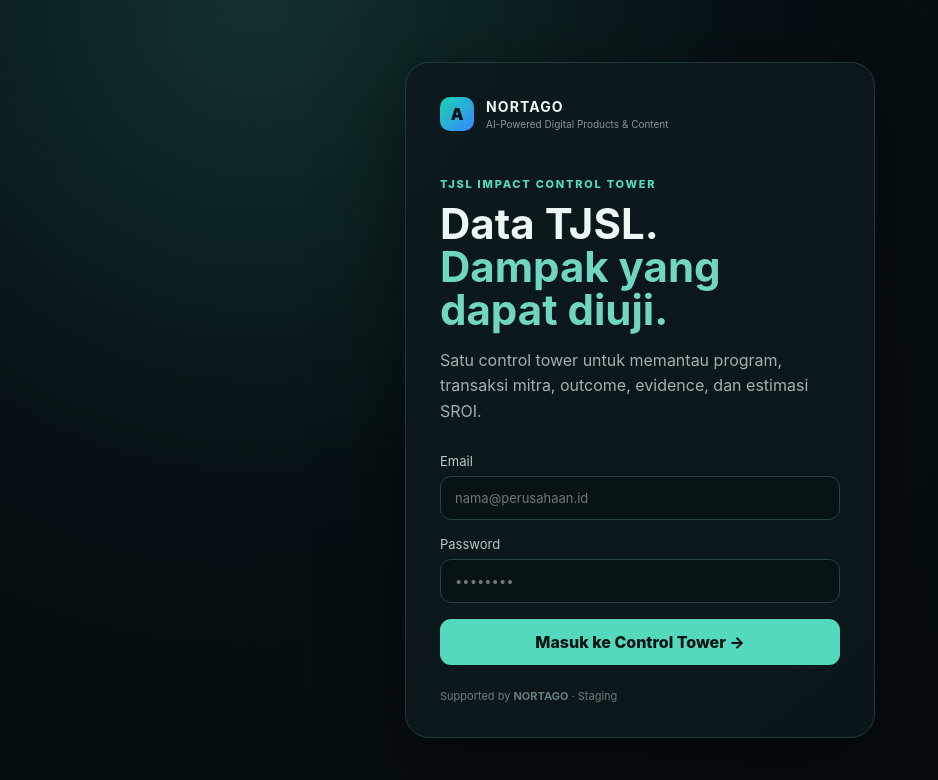
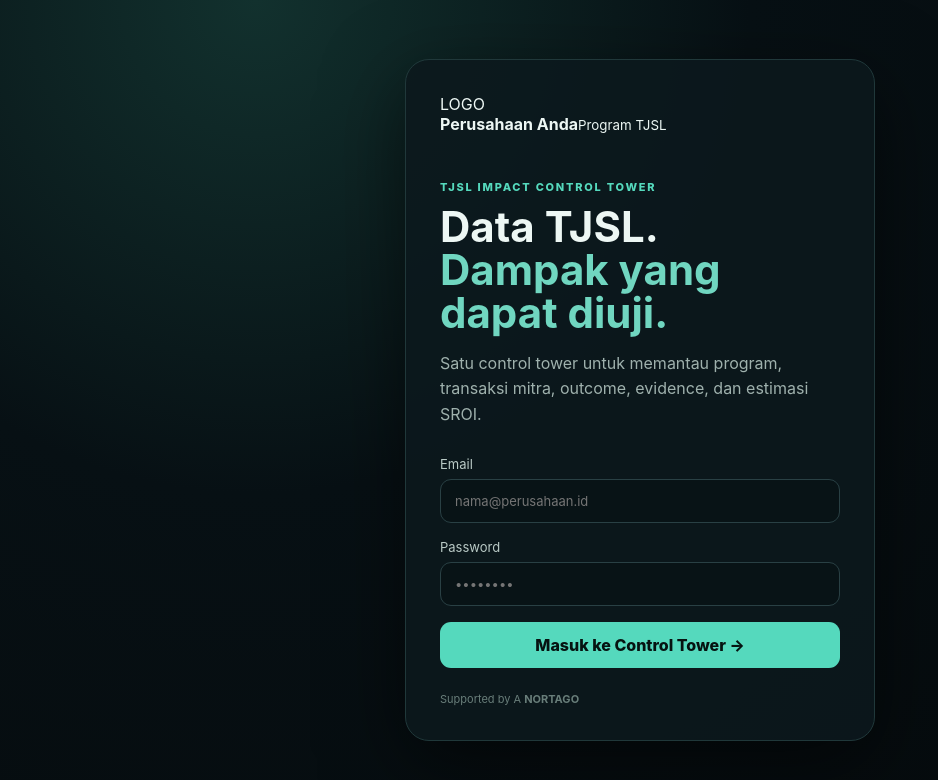
Before and after one commit to adiaris2022-rgb/tjsl-impact-control-tower, a Next.js app: page /control-tower in a window 1280 px wide. Shown: the top 780 px of the page, without its empty margins (0-938 px from the left). Built offline with nearby package versions, Linux system fonts and the light colour scheme; no server answers; the database is empty.

Commit message:
feat: add buyer company branding to login

```diff
--- a/app/control-tower/page.tsx
+++ b/app/control-tower/page.tsx
@@ -17,7 +17,7 @@ async function signIn(formData: FormData) {
   redirect("/control-tower");
 }
 
-export default async function ControlTowerPage({ searchParams }: { searchParams: Promise<{ error?: string }> }) {
+export default async function ControlTowerPage({ searchParams }: { searchParams: Promise<{ error?: string; tenant?: string }> }) {
   const cookieStore = await cookies();
   const supabase = createServerClient(
     process.env.NEXT_PUBLIC_SUPABASE_URL!,
@@ -30,10 +30,21 @@ export default async function ControlTowerPage({ searchParams }: { searchParams:
     return <Dashboard />;
   }
   const params = await searchParams;
+  const tenant = params.tenant ?? "nortago-staging-test";
+  const { data: branding } = await supabase
+    .from("tjsl_public_branding")
+    .select("display_name, logo_url")
+    .eq("slug", tenant)
+    .eq("is_active", true)
+    .maybeSingle();
+
   return (
     <main className="auth-shell">
       <section className="login-card">
-        <div className="brand"><span className="mark">A</span><div><strong>NORTAGO</strong><small>AI-Powered Digital Products & Content</small></div></div>
+        <div className="company-brand">
+          {branding?.logo_url ? <img src={branding.logo_url} alt={branding.display_name} /> : <div className="company-logo-placeholder">LOGO</div>}
+          <div><strong>{branding?.display_name ?? "Perusahaan Anda"}</strong><small>Program TJSL</small></div>
+        </div>
         <div className="eyebrow">TJSL IMPACT CONTROL TOWER</div>
         <h1>Data TJSL.<br/><span>Dampak yang dapat diuji.</span></h1>
         <p className="lead">Satu control tower untuk memantau program, transaksi mitra, outcome, evidence, dan estimasi SROI.</p>
@@ -43,7 +54,7 @@ export default async function ControlTowerPage({ searchParams }: { searchParams:
           {params.error && <div className="error">{params.error}</div>}
           <button>Masuk ke Control Tower →</button>
         </form>
-        <div className="footnote">Supported by <b>NORTAGO</b> · Staging</div>
+        <div className="footnote">Supported by <span className="nortago-footer-mark">A</span> <b>NORTAGO</b></div>
       </section>
     </main>
   );
```
